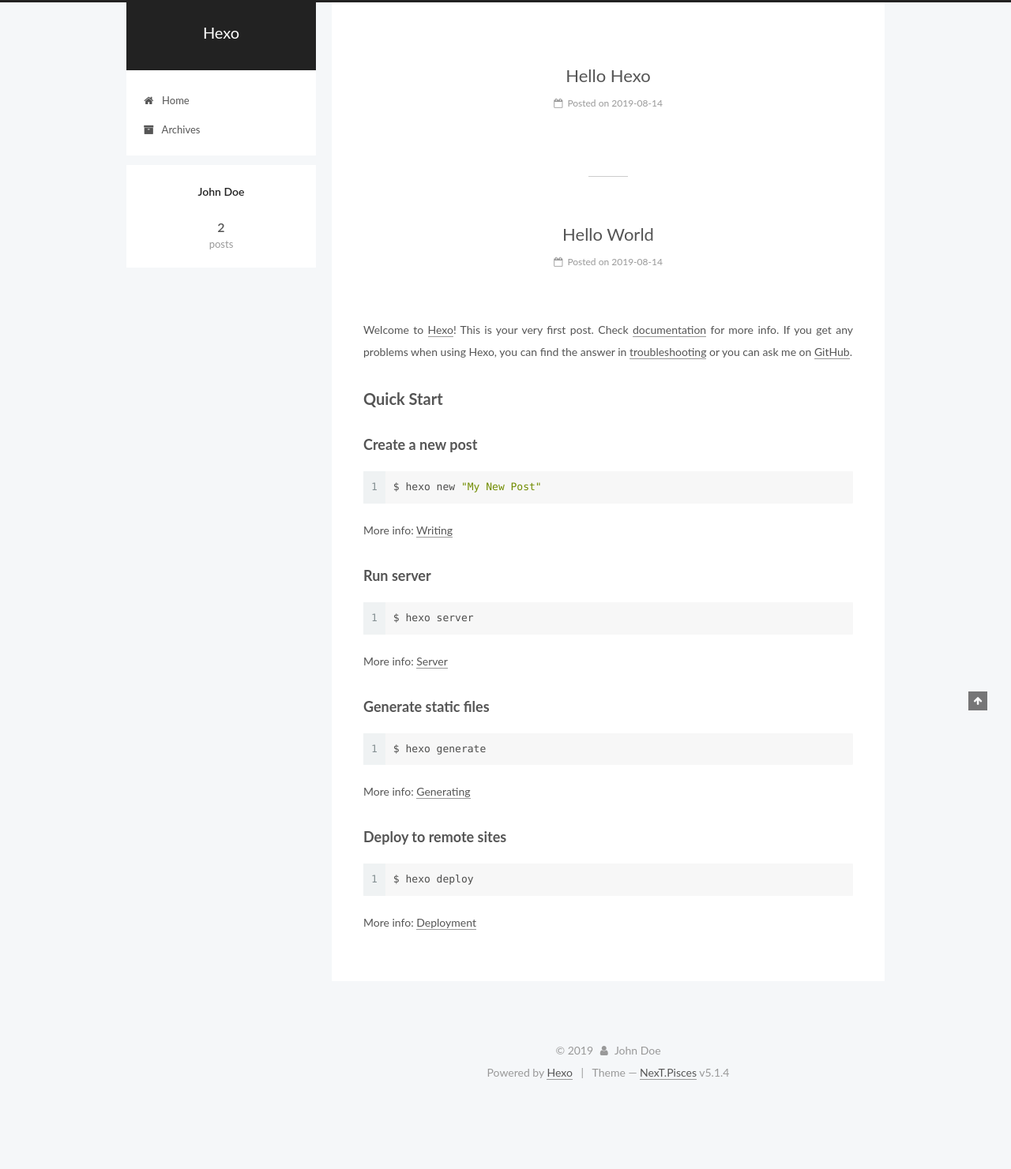
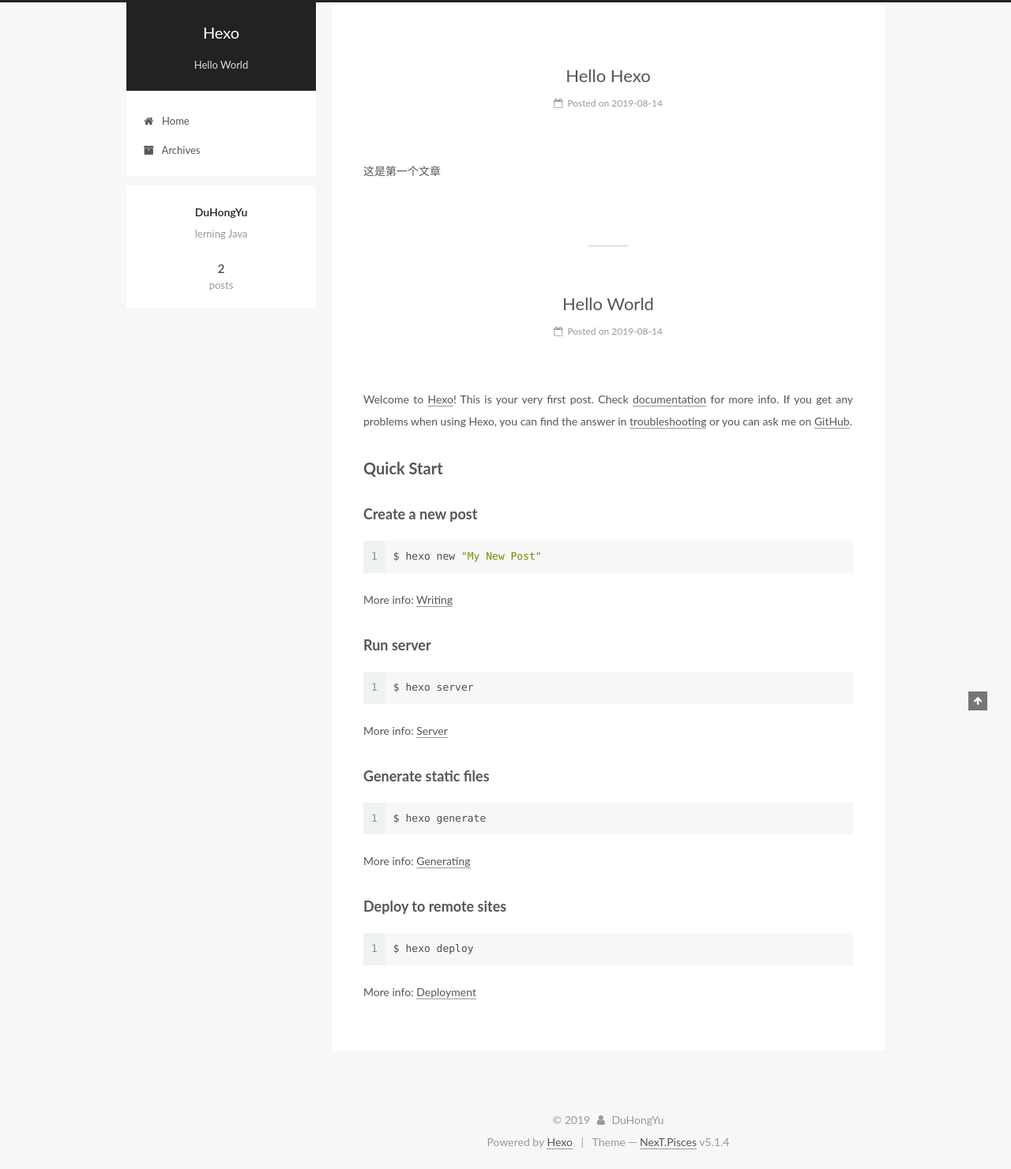
Before and after one commit to TouwaErioer/TouwaErioer.github.io, a plain HTML site: page index.html in a window 1280 px wide. Shown: the whole page at 79% size. Before the commit the page ends 1393 px from the top, so only its background shows below. Drawn offline with Linux system fonts and the light colour scheme.

Commit message:
Site updated: 2019-08-14 19:06:33

```diff
--- a/css/main.css
+++ b/css/main.css
@@ -1823,7 +1823,7 @@
   width: 4px;
   height: 4px;
   border-radius: 50%;
-  background: #42f674;
+  background: #66033e;
 }
 .links-of-blogroll {
   font-size: 13px;
--- a/index.html
+++ b/index.html
@@ -5,7 +5,7 @@
 
 
 
-<html class="theme-next pisces use-motion" lang="en">
+<html class="theme-next pisces use-motion" lang="zh_Hans">
 <head><meta name="generator" content="Hexo 3.9.0">
   <meta charset="UTF-8">
 <meta http-equiv="X-UA-Compatible" content="IE=edge">
@@ -79,13 +79,16 @@
 
 
 
+<meta name="description" content="lerning Java">
 <meta property="og:type" content="website">
 <meta property="og:title" content="Hexo">
 <meta property="og:url" content="http://yoursite.com/index.html">
 <meta property="og:site_name" content="Hexo">
-<meta property="og:locale" content="en">
+<meta property="og:description" content="lerning Java">
+<meta property="og:locale" content="zh_Hans">
 <meta name="twitter:card" content="summary">
 <meta name="twitter:title" content="Hexo">
+<meta name="twitter:description" content="lerning Java">
 
 
 
@@ -133,7 +136,7 @@
 
 </head>
 
-<body itemscope itemtype="http://schema.org/WebPage" lang="en">
+<body itemscope itemtype="http://schema.org/WebPage" lang="zh_Hans">
 
 
 
@@ -157,7 +160,7 @@
       </a>
     </div>
 
-        <p class="site-subtitle"></p>
+        <p class="site-subtitle">Hello World</p>
 
   </div>
 
@@ -232,7 +235,7 @@
     <link itemprop="mainEntityOfPage" href="http://yoursite.com/2019/08/14/Hello-Hexo/">
 
     <span hidden itemprop="author" itemscope itemtype="http://schema.org/Person">
-      <meta itemprop="name" content="John Doe">
+      <meta itemprop="name" content="DuHongYu">
       <meta itemprop="description" content>
       <meta itemprop="image" content="/images/avatar.gif">
     </span>
@@ -300,6 +303,7 @@
 
 
 
+            <p>这是第一个文章</p>
 
 
 
@@ -351,7 +355,7 @@
     <link itemprop="mainEntityOfPage" href="http://yoursite.com/2019/08/14/hello-world/">
 
     <span hidden itemprop="author" itemscope itemtype="http://schema.org/Person">
-      <meta itemprop="name" content="John Doe">
+      <meta itemprop="name" content="DuHongYu">
       <meta itemprop="description" content>
       <meta itemprop="image" content="/images/avatar.gif">
     </span>
@@ -502,8 +506,8 @@
         <div class="site-overview">
           <div class="site-author motion-element" itemprop="author" itemscope itemtype="http://schema.org/Person">
 
-              <p class="site-author-name" itemprop="name">John Doe</p>
-              <p class="site-description motion-element" itemprop="description"></p>
+              <p class="site-author-name" itemprop="name">DuHongYu</p>
+              <p class="site-description motion-element" itemprop="description">lerning Java</p>
           </div>
 
           <nav class="site-state motion-element">
@@ -558,7 +562,7 @@
   <span class="with-love">
     <i class="fa fa-user"></i>
   </span>
-  <span class="author" itemprop="copyrightHolder">John Doe</span>
+  <span class="author" itemprop="copyrightHolder">DuHongYu</span>
 
 
 </div>
```
Also changed, not shown: 2019/08/14/Hello-Hexo/index.html (+13 -9 lines), 2019/08/14/hello-world/index.html (+8 -8 lines), archives/2019/08/index.html (+10 -7 lines), archives/2019/index.html (+10 -7 lines), archives/index.html (+10 -7 lines).
